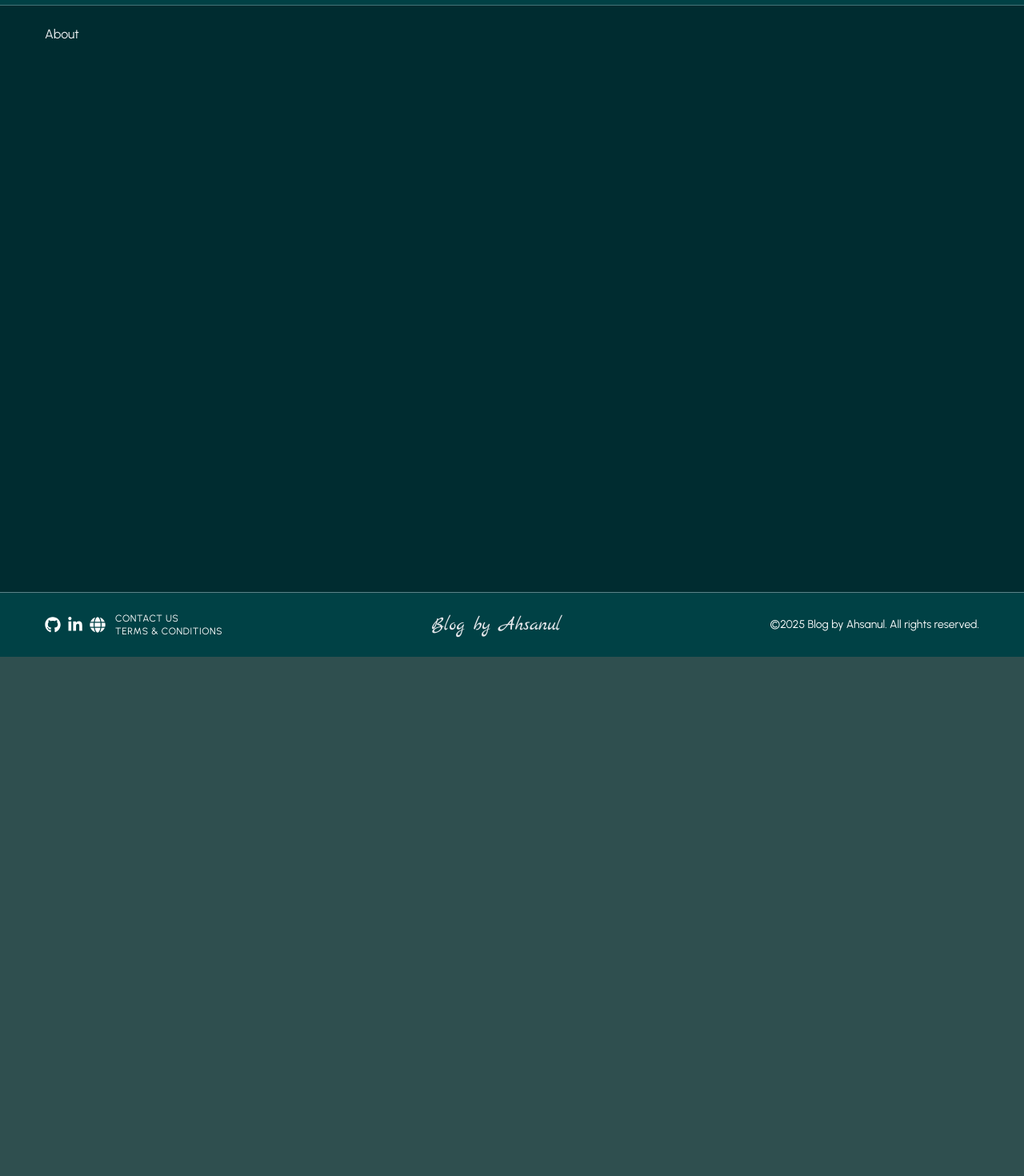
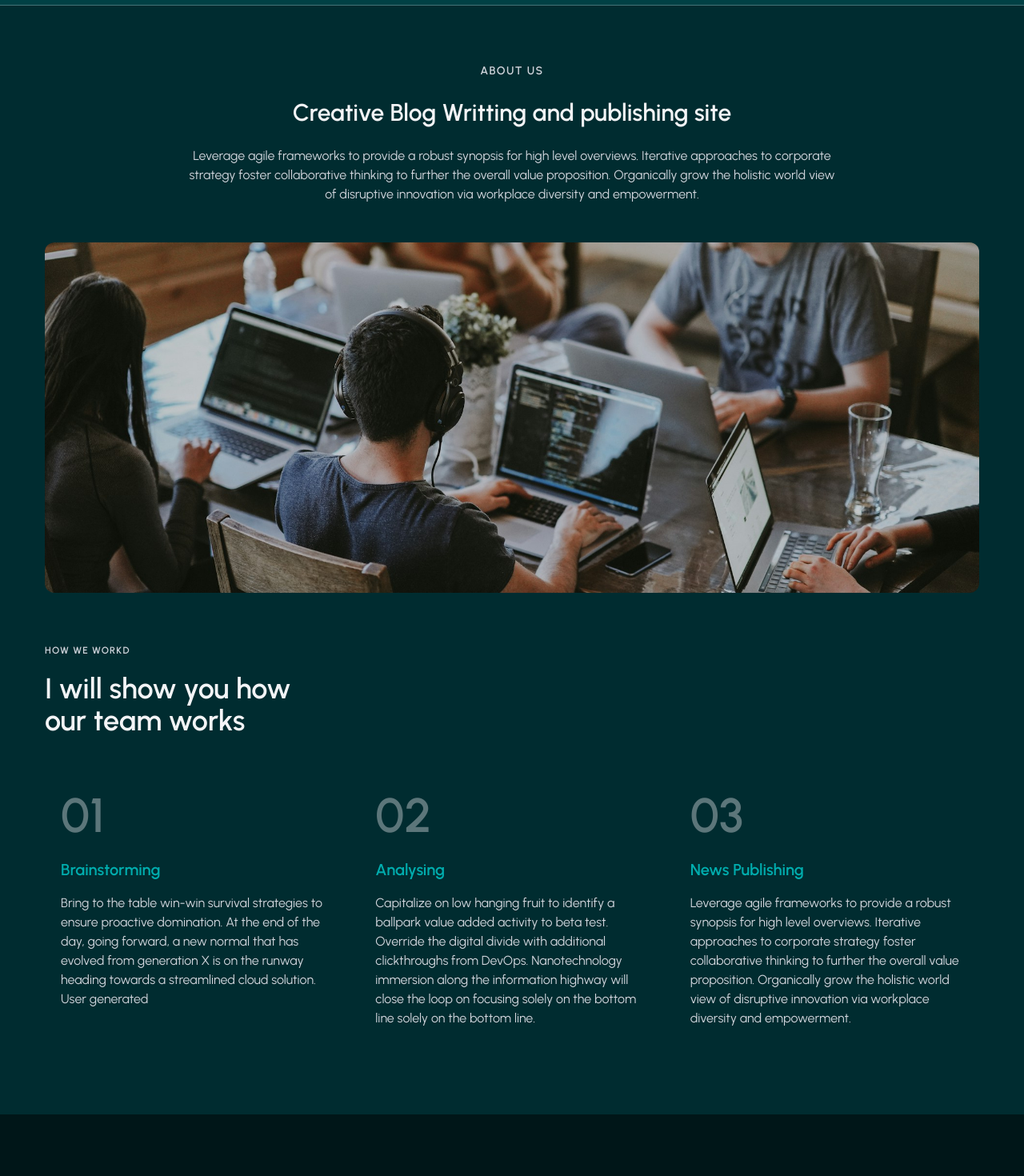
Before and after one commit to ahsanul0185/mern-blog, a React (Vite) app in the folder client/: page /about in a window 1280 px wide. Shown: the part 60-1530 px from the top of the page at 80% size. Before the commit the page ends 881 px from the top, so only its background shows below. Built offline with nearby package versions, Linux system fonts and the light colour scheme; no server answers.

Commit message:
completed about us page

```diff
--- a/client/src/pages/About.jsx
+++ b/client/src/pages/About.jsx
@@ -1,10 +1,77 @@
-import React from 'react'
+import React from "react";
+import image_cover from "../assets/about_cover.jpg";
+import NewsLetter from "../components/hero/NewsLetter";
 
+const cards = [
+  {
+    no: "01",
+    title: "Brainstorming",
+    desc: "Bring to the table win-win survival strategies to ensure proactive domination. At the end of the day, going forward, a new normal that has evolved from generation X is on the runway heading towards a streamlined cloud solution. User generated",
+  },
+  {
+    no: "02",
+    title: "Analysing",
+    desc: "Capitalize on low hanging fruit to identify a ballpark value added activity to beta test. Override the digital divide with additional clickthroughs from DevOps. Nanotechnology immersion along the information highway will close the loop on focusing solely on the bottom line solely on the bottom line.",
+  },
+  {
+    no: "03",
+    title: "News Publishing",
+    desc: "Leverage agile frameworks to provide a robust synopsis for high level overviews. Iterative approaches to corporate strategy foster collaborative thinking to further the overall value proposition. Organically grow the holistic world view of disruptive innovation via workplace diversity and empowerment.",
+  },
+];
 
 const About = () => {
   return (
-    <div className='default-padding'>About</div>
-  )
-}
+  <>
+    <div className="default-padding">
+      <div className="flex flex-col py-6 md:py-12 gap-3 md:gap-6 items-center max-w-[80%] md:max-w-[70%] mx-auto">
+        <span className="text-xs md:text-sm text-gray-600 dark:text-gray-300 text-center font-semibold uppercase tracking-widest block">
+          About Us
+        </span>
 
-export default About
+        <h2 className="text-xl sm:text-2xl lg:text-3xl font-semibold text-center">
+          Creative Blog Writting and publishing site
+        </h2>
+
+        <p className="text-sm md:text-base text-gray-600 dark:text-gray-300 text-center">
+          Leverage agile frameworks to provide a robust synopsis for high level
+          overviews. Iterative approaches to corporate strategy foster
+          collaborative thinking to further the overall value proposition.
+          Organically grow the holistic world view of disruptive innovation via
+          workplace diversity and empowerment.
+        </p>
+      </div>
+
+      <img
+        src={image_cover}
+        alt="cover image"
+        className="aspect-[16/6] object-cover rounded-xl"
+      />
+
+      <div className="my-16">
+        <span className="text-xs text-gray-600 dark:text-gray-300 mt-0 md:mt-6 font-semibold uppercase tracking-widest block">
+          How we workd
+        </span>
+
+        <h2 className="text-xl sm:text-2xl lg:text-4xl font-semibold mt-5">
+          I will show you how <br /> our team works
+        </h2>
+
+        <div className="mt-12 flex flex-col lg:flex-row gap-3">
+          {cards.map((card) => (
+            <div key={card.no} className="p-5 flex-1 rounded-xl relative group hover:bg-primary dark:hover:bg-primary pt-20 md:pt-26 duration-300 ease-in-out">
+              <span className="absolute top-5 left-5 text-5xl md:text-6xl font-semibold text-gray-200 dark:text-gray-200/40 group-hover:text-white  duration-300 ease-in-out">{card.no}</span>
+              <h3 className="text-lg md:text-xl font-semibold text-primary group-hover:text-white  duration-300 ease-in-out">{card.title}</h3>
+              <p className="text-sm md:text-base text-gray-400 dark:text-gray-300 group-hover:text-gray-200 mt-3 md:mt-4 duration-300 ease-in-out">{card.desc}</p>
+            </div>
+          ))}
+        </div>
+      </div>
+    </div>
+
+    <NewsLetter />
+    </>
+  );
+};
+
+export default About;
--- a/client/src/pages/Blogs.jsx
+++ b/client/src/pages/Blogs.jsx
@@ -63,12 +63,13 @@ const Blogs = () => {
     <>
       <div className="default-padding pb-20">
         {/* Header */}
-        <div className="flex flex-col pt-6 md:pt-0 md:py-12 gap-6 items-center sm:max-w-[80%] lg:max-w-1/2 mx-auto">
+
+      <div className="flex flex-col py-6 md:py-12 gap-3 md:gap-6 items-center max-w-[80%] md:max-w-[70%] mx-auto">
         <span className="text-xs md:text-sm text-gray-600 dark:text-gray-300 text-center font-semibold uppercase tracking-widest block">
           Our Blogs
         </span>
 
-          <h2 className="text-xl sm:text-2xl lg:text-3xl font-semibold">
+        <h2 className="text-xl sm:text-2xl lg:text-3xl font-semibold text-center">
           Find our all blogs from here
         </h2>
 
@@ -78,6 +79,7 @@ const Blogs = () => {
             articles articles for you to read them all along
         </p>
       </div>
+
 
         {/* Posts */}
         {posts.length === 0 && loading ? (
```
Also changed, not shown: client/src/assets/about_cover.jpg (added). Lines whose indentation alone changed are shown as unchanged.
